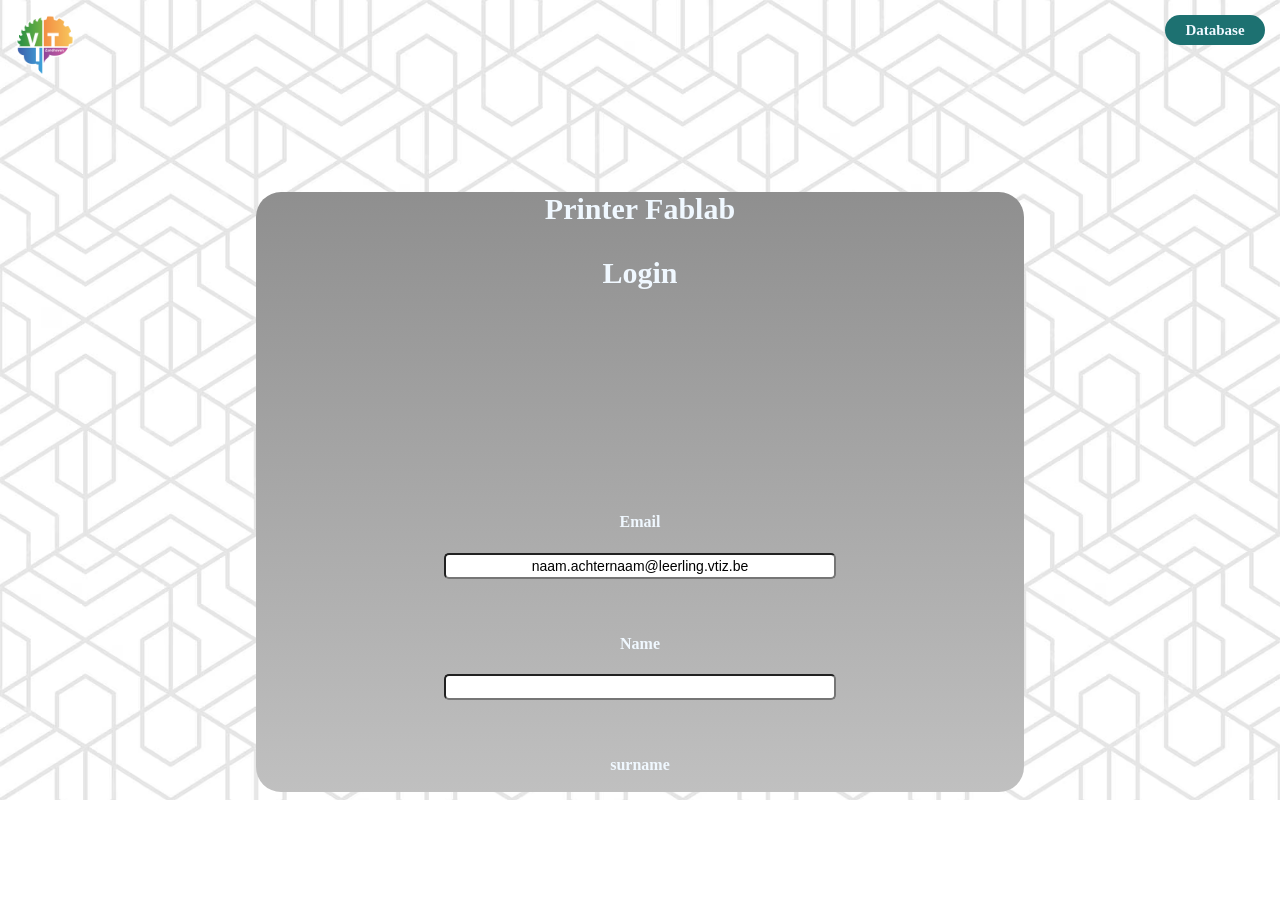
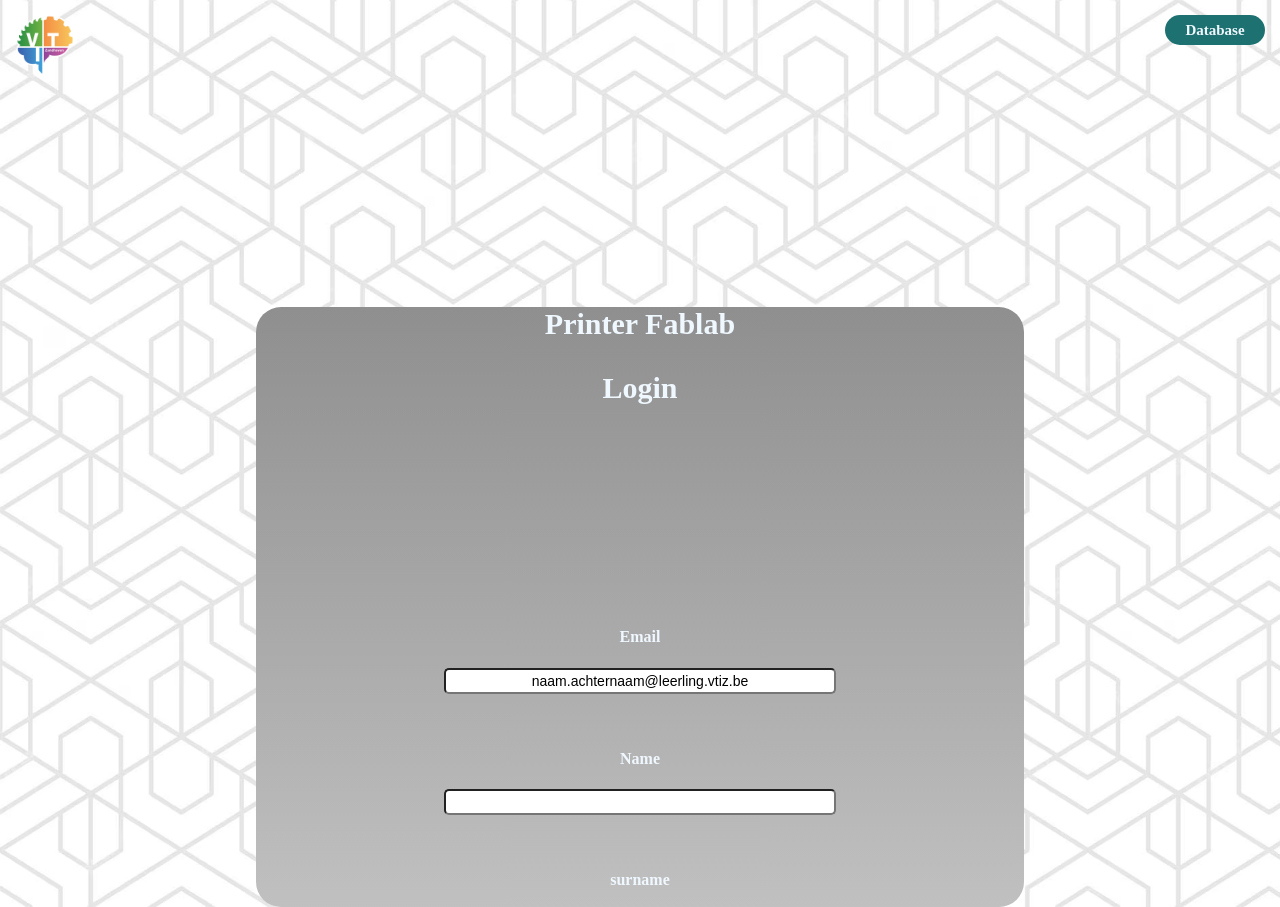
Before and after one commit to Nick3sen/Printer-Aid, a website with bundled scripts: page index.html in a window 1280 px wide. Before the commit the page ends 800 px from the top, so only its background shows below. Built offline with nearby package versions, Linux system fonts and the light colour scheme.

Commit message:
edited nav

```diff
--- a/style.css
+++ b/style.css
@@ -12,7 +12,8 @@ body, html {
 
 nav {
     margin: 15px;
-
+    height: 100px;
+    margin-bottom: 10%;
 }
 
 .logo {
```
